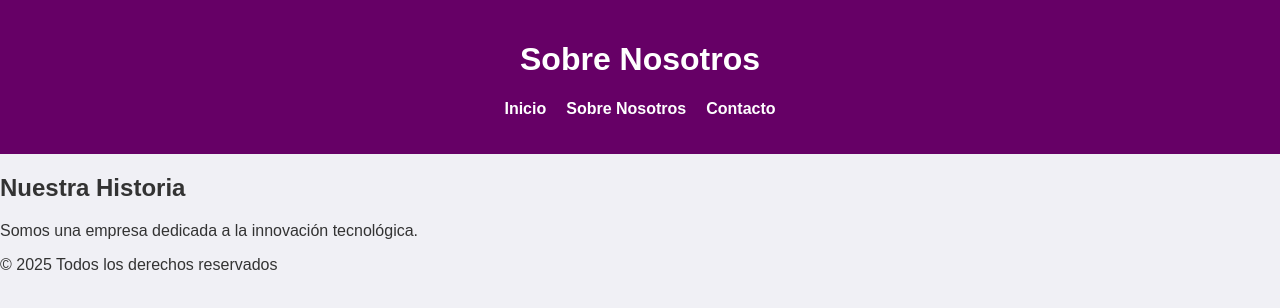
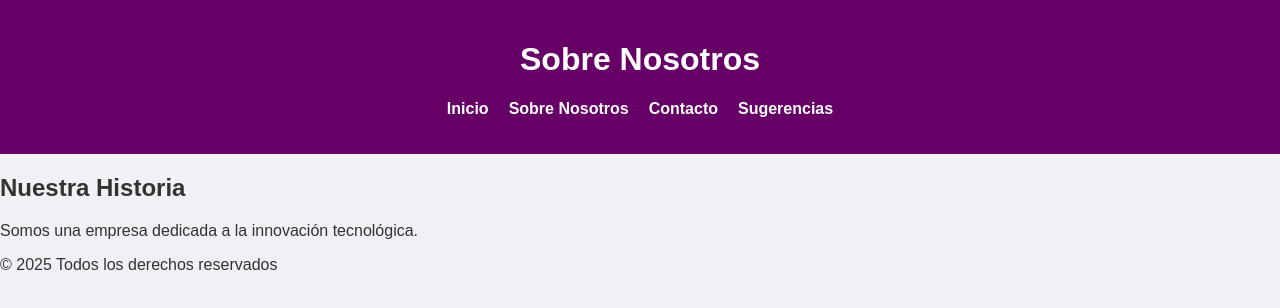
Before and after one commit to Raptor-Peye/ProyectoHTMLLanding, a plain HTML site: page about.html in a window 1280 px wide. Drawn offline with Linux system fonts and the light colour scheme.

Commit message:
Agregué menu Sugerencias

```diff
--- a/about.html
+++ b/about.html
@@ -14,6 +14,8 @@
                 <li><a href="index.html">Inicio</a></li>
                 <li><a href="about.html">Sobre Nosotros</a></li>
                 <li><a href="contact.html">Contacto</a></li>
+                <li><a href="feedback.html">Sugerencias</a></li> <!-- Nuevo enlace -->
+
             </ul>
         </nav>
     </header>
```
